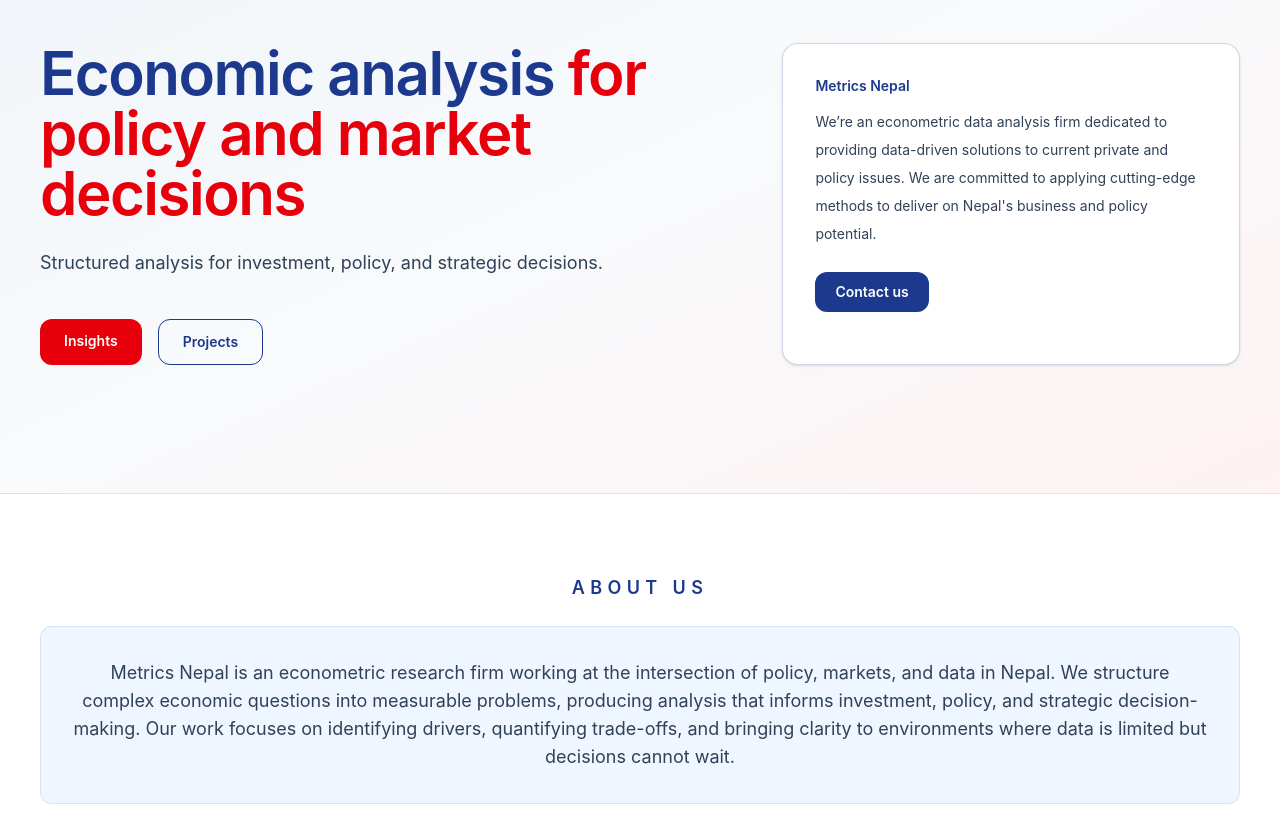
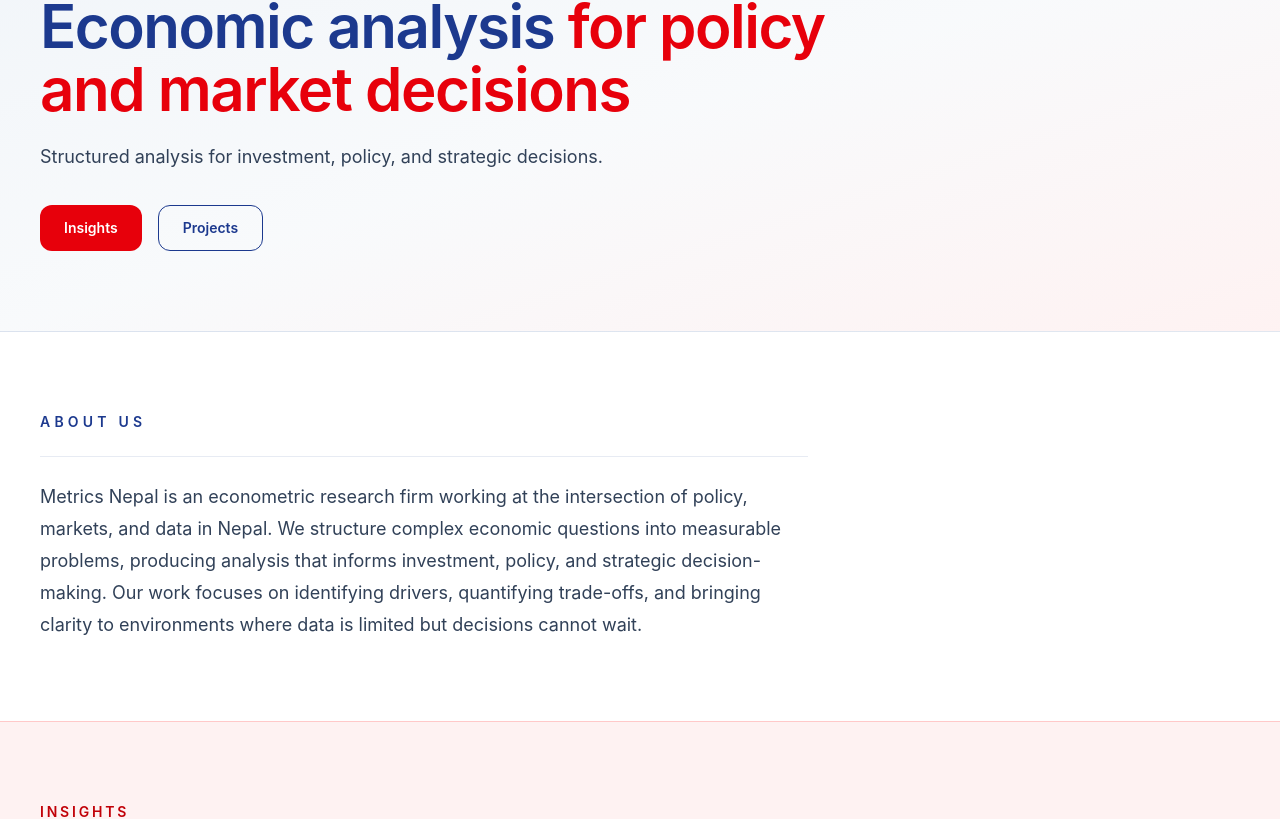
Before and after one commit to sgaut002/metrics-nepal-site, a React (Vite) app: page / in a window 1280 px wide. Shown: the part 246-1065 px from the top of the page. Built offline with nearby package versions, Linux system fonts and the light colour scheme.

Commit message:
Refine homepage editorial layout

```diff
--- a/src/App.jsx
+++ b/src/App.jsx
@@ -1191,55 +1191,42 @@
 
       <main>
         <section className="relative border-b border-blue-900/10 bg-gradient-to-br from-slate-100 via-slate-50 to-red-50">
-          <div className="mx-auto grid max-w-7xl gap-14 px-6 py-24 lg:grid-cols-[1.2fr_0.8fr] lg:px-10 lg:py-32">
-            <div className="max-w-3xl">
-              <h1 className="text-4xl font-semibold tracking-tight sm:text-5xl lg:text-6xl">
-                <span className="text-blue-900">Economic analysis</span>{" "}
+          <div className="mx-auto max-w-7xl px-6 py-14 sm:py-16 lg:px-10 lg:py-20">
+            <div className="max-w-4xl">
+              <h1 className="max-w-[14ch] text-3xl font-semibold tracking-tight leading-[1.05] text-blue-900 sm:max-w-[16ch] sm:text-4xl lg:max-w-none lg:text-6xl">
+                <span>Economic analysis</span>{" "}
                 <span className="text-red-600">for policy and market decisions</span>
               </h1>
-              <p className="mt-6 max-w-2xl text-lg leading-8 text-slate-700">
+              <p className="mt-5 max-w-2xl text-base leading-7 text-slate-700 sm:text-lg sm:leading-8">
                 Structured analysis for investment, policy, and strategic decisions.
               </p>
 
-              <div className="mt-10 flex flex-wrap gap-4">
+              <div className="mt-8 flex flex-col gap-3 sm:flex-row sm:flex-wrap sm:gap-4">
                 <a
                   href="#insights"
-                  className="rounded-xl bg-red-600 px-6 py-3 text-sm font-semibold text-white transition hover:bg-red-700"
+                  className="inline-flex min-h-11 items-center justify-center rounded-xl bg-red-600 px-6 py-3 text-sm font-semibold text-white transition hover:bg-red-700"
                 >
                   Insights
                 </a>
                 <a
                   href="#papers"
-                  className="rounded-xl border border-blue-900 px-6 py-3 text-sm font-semibold text-blue-900 transition hover:bg-blue-50"
+                  className="inline-flex min-h-11 items-center justify-center rounded-xl border border-blue-900 px-6 py-3 text-sm font-semibold text-blue-900 transition hover:bg-blue-50"
                 >
                   Projects
-                </a>
-              </div>
-            </div>
-
-            <div className="rounded-2xl border border-blue-900/20 bg-white p-8 shadow-sm">
-              <div className="text-sm font-semibold text-blue-900">Metrics Nepal</div>
-              <p className="mt-3 text-sm leading-7 text-slate-700">
-                We’re an econometric data analysis firm dedicated to providing data-driven solutions to current private and policy issues. We are committed to applying cutting-edge methods to deliver on Nepal&apos;s business and policy potential.
-              </p>
-              <div className="mt-6">
-                <a
-                  href="mailto:contact@metricsnepal.com"
-                  className="inline-flex items-center justify-center rounded-xl bg-blue-900 px-5 py-2.5 text-sm font-semibold text-white transition hover:bg-blue-800"
-                >
-                  Contact us
                 </a>
               </div>
             </div>
           </div>
         </section>
 
-        <section id="about" className="mx-auto max-w-7xl scroll-mt-28 px-6 py-20 lg:px-10">
-          <div className="text-center text-lg font-semibold uppercase tracking-[0.3em] text-blue-900">
-            About us
-          </div>
-          <div className="mt-6 flex items-center justify-center rounded-xl border border-blue-900/10 bg-blue-50 p-8 text-center text-lg text-slate-700">
-            Metrics Nepal is an econometric research firm working at the intersection of policy, markets, and data in Nepal. We structure complex economic questions into measurable problems, producing analysis that informs investment, policy, and strategic decision-making. Our work focuses on identifying drivers, quantifying trade-offs, and bringing clarity to environments where data is limited but decisions cannot wait.
+        <section id="about" className="mx-auto max-w-7xl scroll-mt-28 px-6 py-16 lg:px-10 lg:py-20">
+          <div className="max-w-3xl">
+            <div className="text-sm font-semibold uppercase tracking-[0.3em] text-blue-900">
+              About us
+            </div>
+            <div className="mt-6 border-t border-blue-900/10 pt-6 text-base leading-8 text-slate-700 sm:text-lg">
+              Metrics Nepal is an econometric research firm working at the intersection of policy, markets, and data in Nepal. We structure complex economic questions into measurable problems, producing analysis that informs investment, policy, and strategic decision-making. Our work focuses on identifying drivers, quantifying trade-offs, and bringing clarity to environments where data is limited but decisions cannot wait.
+            </div>
           </div>
         </section>
 
@@ -1251,7 +1238,7 @@
             <div className="mt-6 grid gap-6 lg:grid-cols-3">
               <a
                 href={WHITE_PAPER_HASH_PATH}
-                className="group rounded-xl border border-red-200 bg-slate-50 shadow-sm transition hover:-translate-y-1 hover:border-red-300 hover:shadow-md"
+                className="group rounded-xl border border-red-200 bg-slate-50 transition hover:-translate-y-1 hover:border-red-300"
               >
                 <div className="rounded-t-xl bg-[linear-gradient(135deg,#142b5f_0%,#203f86_55%,#b04646_100%)] p-5 text-white">
                   <div className="text-xs font-semibold uppercase tracking-[0.24em] text-blue-100">
@@ -1283,7 +1270,7 @@
 
               <a
                 href={PRIVATE_SCHOOLS_HASH_PATH}
-                className="group rounded-xl border border-red-200 bg-slate-50 shadow-sm transition hover:-translate-y-1 hover:border-red-300 hover:shadow-md"
+                className="group rounded-xl border border-red-200 bg-slate-50 transition hover:-translate-y-1 hover:border-red-300"
               >
                 <img
                   src="/insights-private-schools-1.png"
```
